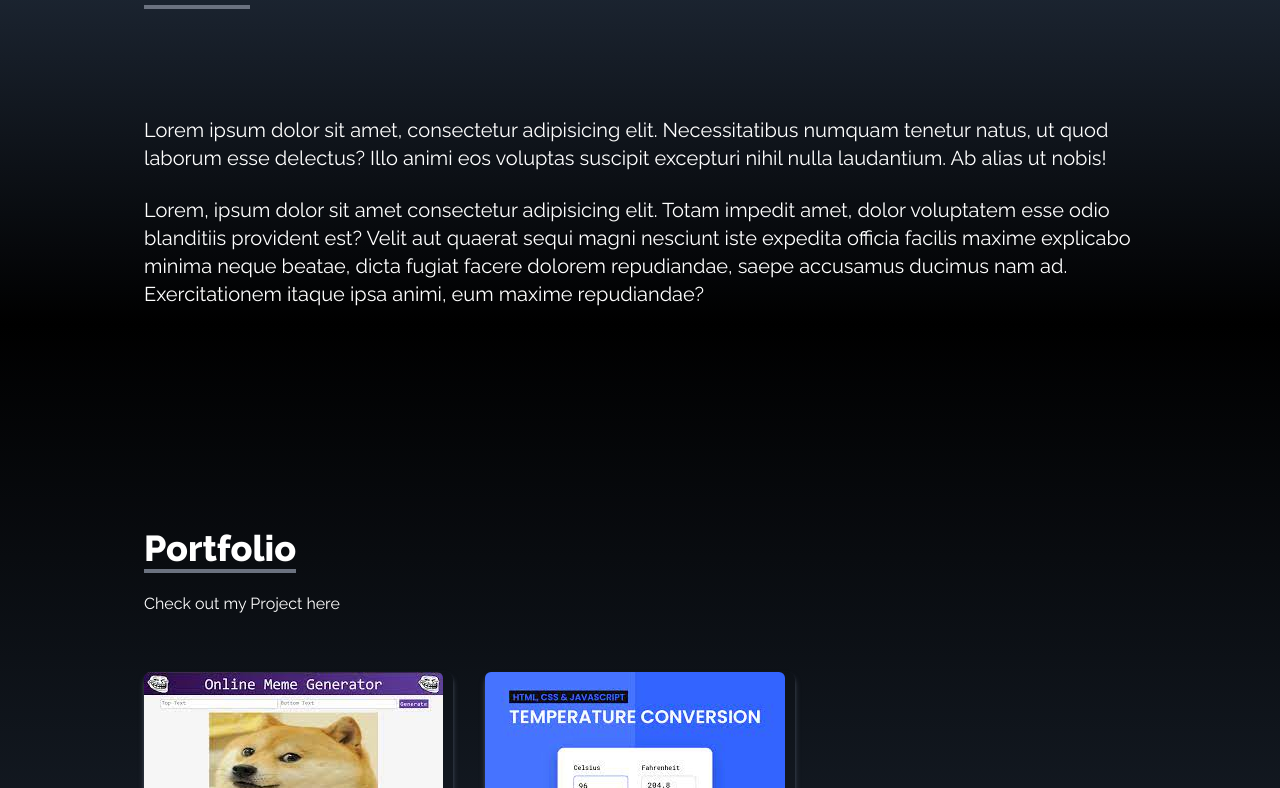
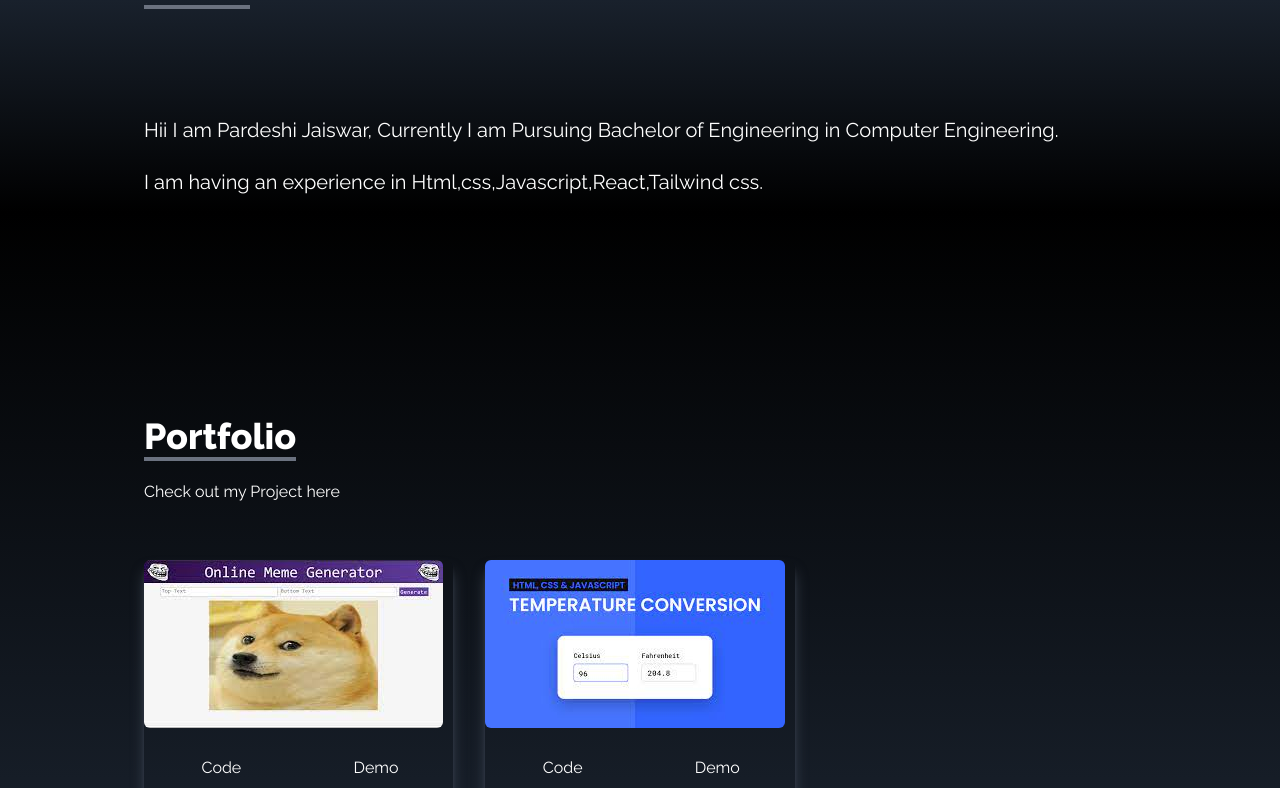
Before and after one commit to Pardeshi2309/Portfolio, a React (Create React App) app: page / in a window 1280 px wide. Shown: the part 852-1640 px from the top of the page. Built offline with nearby package versions, Linux system fonts and the light colour scheme.

Commit message:
done changes in about

```diff
--- a/src/components/About.jsx
+++ b/src/components/About.jsx
@@ -7,10 +7,10 @@ const About = () => {
         <div className='pb-8 hover:scale-105 duration-200 w-[15%]'> <p className='text-4xl font-bold inline border-b-4 border-gray-500'>About</p>
         </div>
         <p className='text-xl mt-20'>
-          Lorem ipsum dolor sit amet, consectetur adipisicing elit. Necessitatibus numquam tenetur natus, ut quod laborum esse delectus? Illo animi eos voluptas suscipit excepturi nihil nulla laudantium. Ab alias ut nobis!
+          Hii I am Pardeshi Jaiswar, Currently I am Pursuing Bachelor of Engineering in Computer Engineering.
         </p>
         <br />
-        <p className='text-xl'>Lorem, ipsum dolor sit amet consectetur adipisicing elit. Totam impedit amet, dolor voluptatem esse odio blanditiis provident est? Velit aut quaerat sequi magni nesciunt iste expedita officia facilis maxime explicabo minima neque beatae, dicta fugiat facere dolorem repudiandae, saepe accusamus ducimus nam ad. Exercitationem itaque ipsa animi, eum maxime repudiandae?</p>
+        <p className='text-xl'>I am having an experience in Html,css,Javascript,React,Tailwind css. </p>
       </div>
     </div>
   )
--- a/src/components/Portfolio.jsx
+++ b/src/components/Portfolio.jsx
@@ -27,7 +27,7 @@ const Portfolio = () => {
 
 
  {
-            portfolios.map(({id,src}) => ( <div key={id} className='shadow-md shadow-gray-600 rounded-lg'>
+            portfolios.map(({id,src}) => ( < div key={id} className='shadow-lg shadow-gray-600 rounded-lg'>
             <img src={src} alt="" className='rounded-md duration-200 hover:scale-105' />
             <div className='flex items-center justify-center'>
             <button className='w-1/2 px-6 py-3 m-4 duration-200 hover:scale-105'>Code</button>
```
